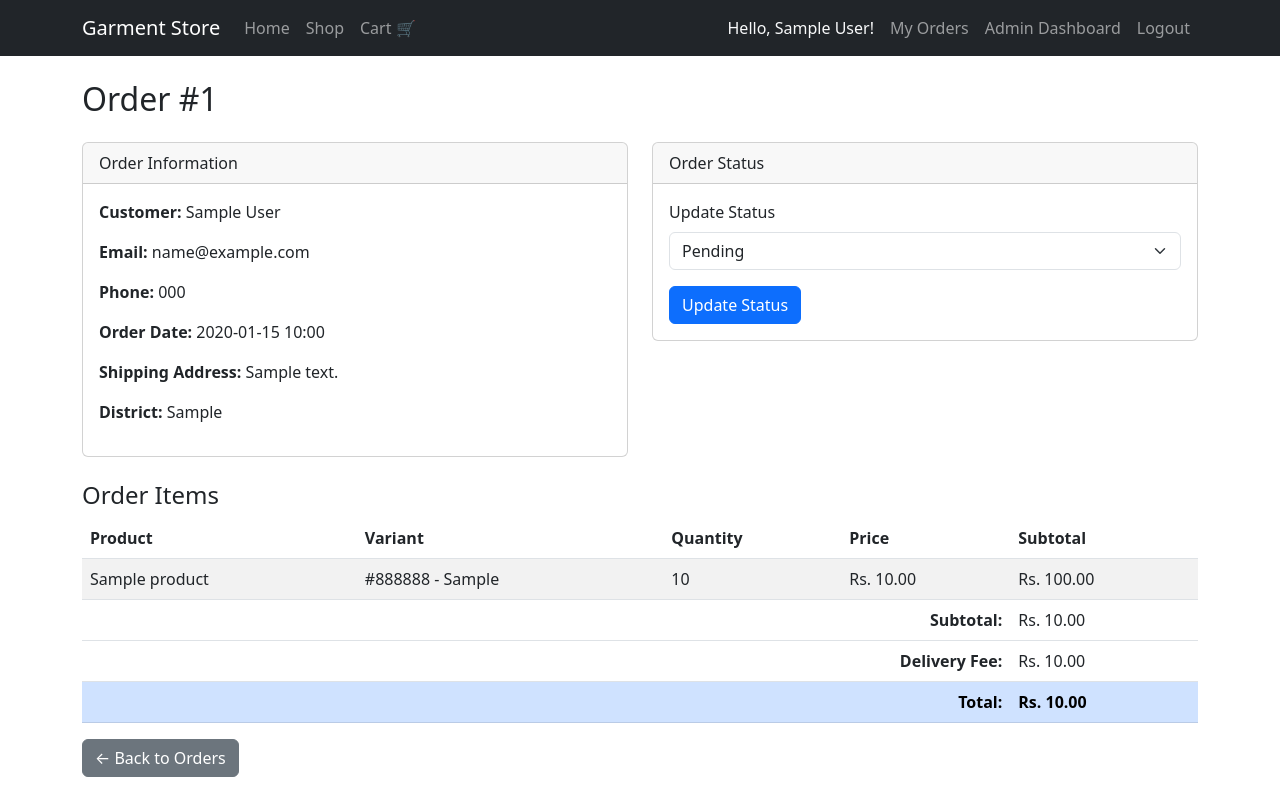
After one commit to Chamethya-dev/garment-ecommerce-platform, a Flask app: page /admin/order/1 in a window 1280 px wide. The commit adds this page. Run offline with Flask 3, Linux system fonts and the light colour scheme; a user stored in the database is signed in; tables that the repository leaves empty hold one stand-in row (values such as "Sample post").

Commit message:
Sprint 7: Add Order Management, Inventory Tracking, and Customer Order History

```diff
--- a/app/admin.py
+++ b/app/admin.py
@@ -3,7 +3,7 @@ from flask import Blueprint, render_template, request, flash, redirect, url_for,
 from flask_login import login_required, current_user
 from werkzeug.utils import secure_filename
 from app import db
-from app.models import Product, Category, ProductVariant, ProductImage
+from app.models import Product, Category, ProductVariant, ProductImage, Order, User
 from app.auth import admin_required
 
 admin = Blueprint('admin', __name__, url_prefix='/admin')
@@ -17,11 +17,18 @@ def allowed_file(filename):
 def dashboard():
     total_products = Product.query.count()
     total_categories = Category.query.count()
+    total_orders = Order.query.count()
     low_stock_variants = ProductVariant.query.filter(ProductVariant.stock_quantity < 10).count()
+
+    # Get recent orders
+    recent_orders = Order.query.order_by(Order.order_date.desc()).limit(10).all()
+
     return render_template('admin/dashboard.html',
                            total_products=total_products,
                            total_categories=total_categories,
-                           low_stock_variants=low_stock_variants)
+                           low_stock_variants=low_stock_variants,
+                           total_orders=total_orders,
+                           recent_orders=recent_orders)
 
 @admin.route('/products')
 @login_required
@@ -76,3 +83,40 @@ def add_category():
     db.session.commit()
     flash('Category added!', 'success')
     return redirect(url_for('admin.add_product'))
+
+@admin.route('/orders')
+@login_required
+@admin_required
+def orders():
+    orders = Order.query.order_by(Order.order_date.desc()).all()
+    return render_template('admin/orders.html', orders=orders)
+
+@admin.route('/order/<int:order_id>')
+@login_required
+@admin_required
+def order_detail(order_id):
+    order = Order.query.get_or_404(order_id)
+    return render_template('admin/order_detail.html', order=order)
+
+@admin.route('/order/<int:order_id>/update-status', methods=['POST'])
+@login_required
+@admin_required
+def update_order_status(order_id):
+    order = Order.query.get_or_404(order_id)
+    new_status = request.form.get('status')
+
+    order.status = new_status
+    db.session.commit()
+
+    flash(f'Order #{order_id} status updated to {new_status}', 'success')
+    return redirect(url_for('admin.order_detail', order_id=order_id))
+
+@admin.route('/inventory')
+@login_required
+@admin_required
+def inventory():
+    # Get all variants with stock < 10 (low stock)
+    low_stock = ProductVariant.query.filter(ProductVariant.stock_quantity < 10).all()
+    # Get all variants
+    all_variants = ProductVariant.query.all()
+    return render_template('admin/inventory.html', low_stock=low_stock, all_variants=all_variants)
--- /dev/null
+++ b/app/templates/admin/order_detail.html
@@ -0,0 +1,84 @@
+{% extends "base.html" %}
+{% block title %}Order #{{ order.order_id }}{% endblock %}
+{% block content %}
+<h2>Order #{{ order.order_id }}</h2>
+
+<div class="row mt-4">
+    <div class="col-md-6">
+        <div class="card">
+            <div class="card-header">Order Information</div>
+            <div class="card-body">
+                <p><strong>Customer:</strong> {{ order.customer.name }}</p>
+                <p><strong>Email:</strong> {{ order.customer.email }}</p>
+                <p><strong>Phone:</strong> {{ order.customer.phone }}</p>
+                <p><strong>Order Date:</strong> {{ order.order_date.strftime('%Y-%m-%d %H:%M') }}</p>
+                <p><strong>Shipping Address:</strong> {{ order.shipping_address }}</p>
+                <p><strong>District:</strong> {{ order.shipping_district }}</p>
+            </div>
+        </div>
+    </div>
+
+    <div class="col-md-6">
+        <div class="card">
+            <div class="card-header">Order Status</div>
+            <div class="card-body">
+                <form action="{{ url_for('admin.update_order_status', order_id=order.order_id) }}" method="POST">
+                    <div class="mb-3">
+                        <label class="form-label">Update Status</label>
+                        <select name="status" class="form-select" required>
+                            <option value="Pending" {% if order.status == 'Pending' %}selected{% endif %}>Pending</option>
+                            <option value="Processing" {% if order.status == 'Processing' %}selected{% endif %}>Processing</option>
+                            <option value="Shipped" {% if order.status == 'Shipped' %}selected{% endif %}>Shipped</option>
+                            <option value="Delivered" {% if order.status == 'Delivered' %}selected{% endif %}>Delivered</option>
+                            <option value="Cancelled" {% if order.status == 'Cancelled' %}selected{% endif %}>Cancelled</option>
+                        </select>
+                    </div>
+                    <button type="submit" class="btn btn-primary">Update Status</button>
+                </form>
+            </div>
+        </div>
+    </div>
+</div>
+
+<div class="mt-4">
+    <h4>Order Items</h4>
+    <table class="table table-striped">
+        <thead>
+            <tr>
+                <th>Product</th>
+                <th>Variant</th>
+                <th>Quantity</th>
+                <th>Price</th>
+                <th>Subtotal</th>
+            </tr>
+        </thead>
+        <tbody>
+            {% for item in order.items %}
+            <tr>
+                <td>{{ item.variant.product.name }}</td>
+                <td>{{ item.variant.color }} - {{ item.variant.size }}</td>
+                <td>{{ item.quantity }}</td>
+                <td>Rs. {{ item.unit_price }}</td>
+                <td>Rs. {{ item.quantity * item.unit_price }}</td>
+            </tr>
+            {% endfor %}
+        </tbody>
+        <tfoot>
+            <tr>
+                <td colspan="4" class="text-end"><strong>Subtotal:</strong></td>
+                <td>Rs. {{ order.subtotal }}</td>
+            </tr>
+            <tr>
+                <td colspan="4" class="text-end"><strong>Delivery Fee:</strong></td>
+                <td>Rs. {{ order.delivery_fee }}</td>
+            </tr>
+            <tr class="table-primary">
+                <td colspan="4" class="text-end"><strong>Total:</strong></td>
+                <td><strong>Rs. {{ order.total_amount }}</strong></td>
+            </tr>
+        </tfoot>
+    </table>
+</div>
+
+<a href="{{ url_for('admin.orders') }}" class="btn btn-secondary">← Back to Orders</a>
+{% endblock %}
--- a/app/templates/base.html
+++ b/app/templates/base.html
@@ -32,6 +32,9 @@
                 {% if current_user.is_authenticated %}
                     <li class="nav-item">
                         <span class="nav-link text-light">Hello, {{ current_user.name }}!</span>
+                    </li>
+                    <li class="nav-item">
+                        <a class="nav-link" href="{{ url_for('main.my_orders') }}">My Orders</a>
                     </li>
                     {% if current_user.role == 'admin' %}
                     <li class="nav-item">
```
Also changed, not shown: app/routes.py (+16 -1 lines), app/templates/admin/dashboard.html (+50 -3 lines), app/templates/admin/inventory.html (added, +66 -0 lines), app/templates/admin/orders.html (added, +39 -0 lines), app/templates/my_orders.html (added, +43 -0 lines), app/templates/track_order.html (added, +74 -0 lines).
